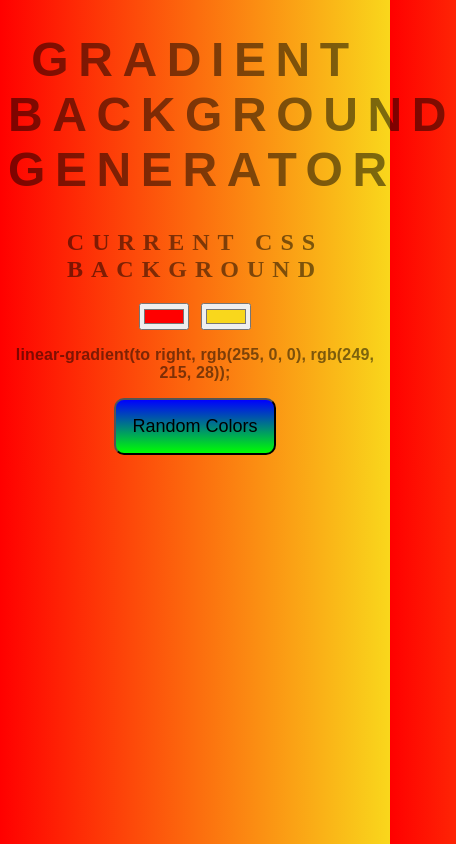
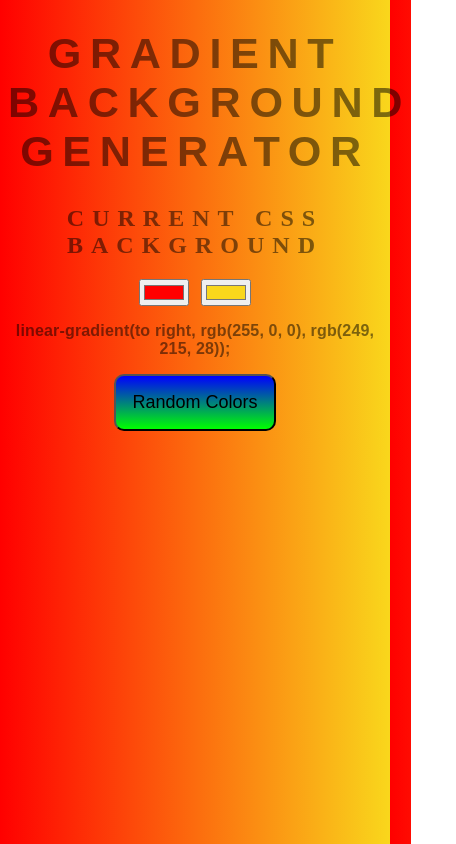
Before and after one commit to garber89/GradientCSSGen, a plain HTML site: page index.html in a window 390 px wide. Shown: the whole page, 456 px wide, since content can reach past the window. Drawn offline with Linux system fonts and the light colour scheme.

Commit message:
working on mobile responsive sizing

```diff
--- a/style.css
+++ b/style.css
@@ -19,7 +19,7 @@ h1 {
 
 @media screen and (max-width: 650px){
     h1{
-        font: 600 3em ' Raleway', sans-serif;
+        font: 600 2.7em ' Raleway', sans-serif;
         letter-spacing: .2em;
     }
 }
```
